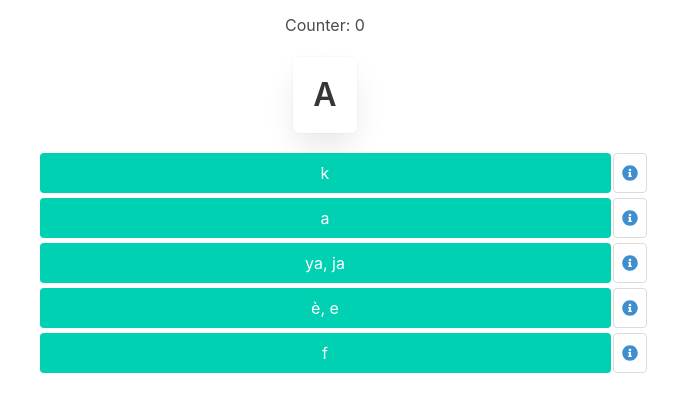
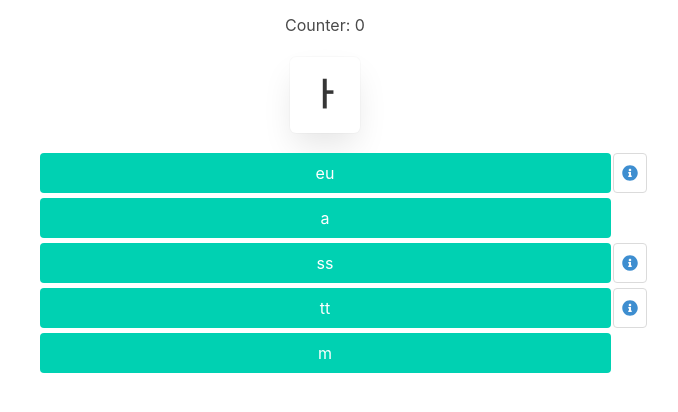
Before and after one commit to fernandopiniani/cyrillic-pomodoro, a React (Create React App) app: page / in a window 1280 px wide. Shown: the part 242-654 px from the top of the page, without its empty margins (315-993 px from the left). Built offline with nearby package versions, Linux system fonts and the light colour scheme.

Commit message:
working with hangul alphabet

```diff
--- a/src/components/Puzzle.js
+++ b/src/components/Puzzle.js
@@ -1,5 +1,5 @@
 import React, { useState } from 'react';
-import cyrillicAlphabet from '../resources/cyrillic/cyrillic.json';
+import cyrillicAlphabet from '../resources/hangul/hangul.json';
 import 'bulma-tooltip';
 
 const getRandomInt = (min, max) => {
@@ -31,7 +31,7 @@ const getRandomLetters = () =>
 const Letter = ({ letter, ...others }) =>
   <div className="center Letter" { ...others }>
     <div className="box title has-text-centered LetterText">
-      {letter.upper}
+      {letter.symbol}
     </div>
   </div>
 
@@ -59,7 +59,9 @@ const Option = ({ letter, onClick, ...others }) => {
       }}
     >{letter.transliteration}</div>
     <div style={{ width: "25%" }} >
-      <Tip letter={letter}/>
+      {letter.tip &&
+        <Tip letter={letter}/>
+      }
     </div>
   </div>)
 }
```
